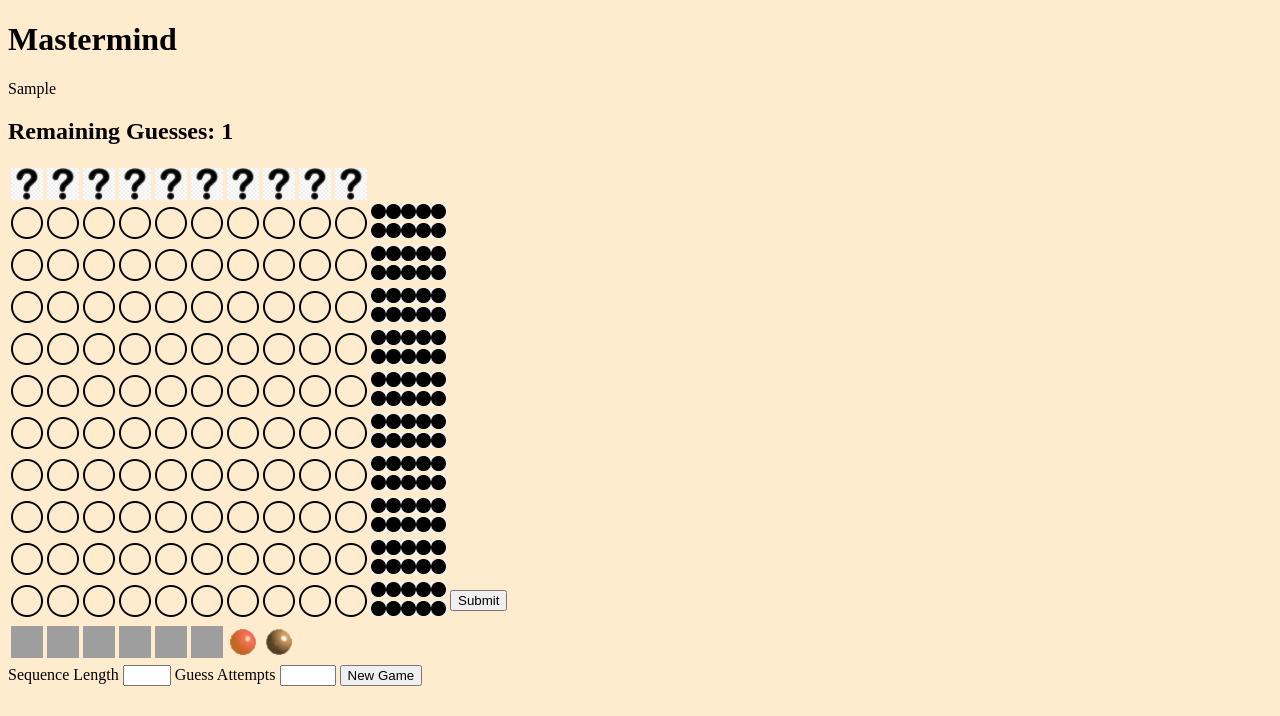
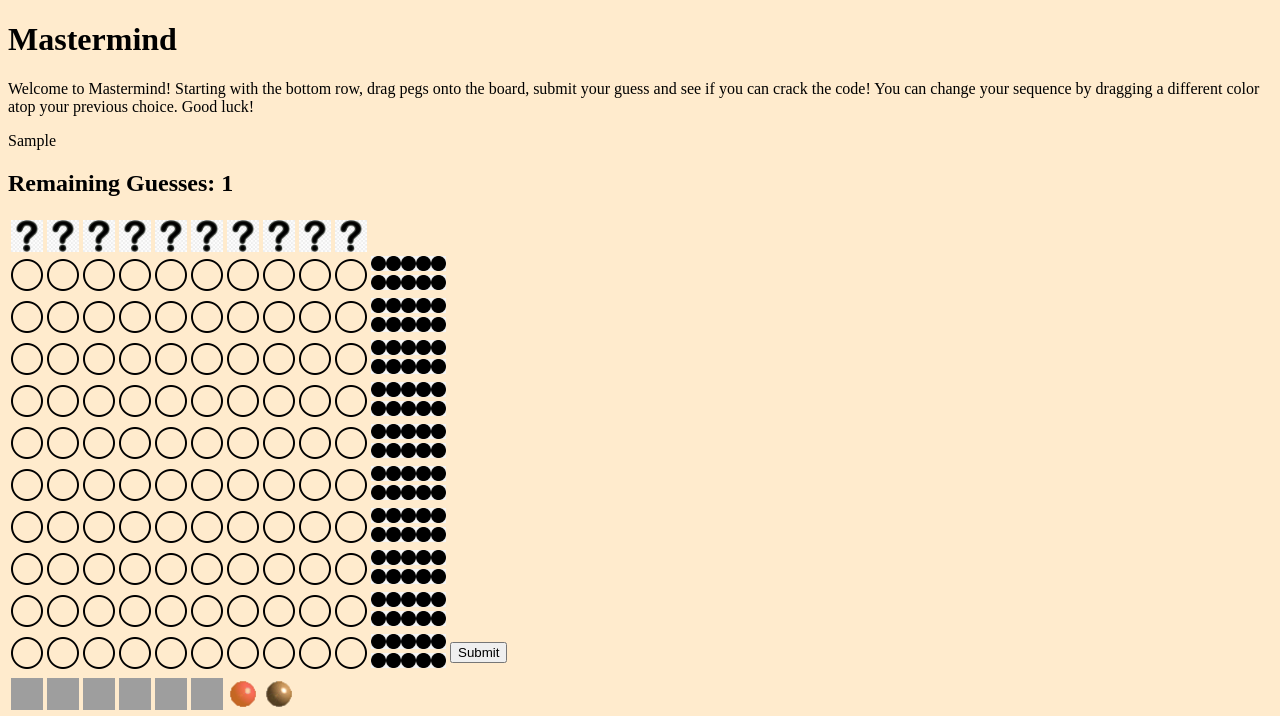
Before and after one commit to jwhudnall/mastermind, a Flask app: template templates/index.html in a window 1280 px wide. Shown: the top 716 px of the page. Run offline with Flask 2, Linux system fonts and the light colour scheme; the template is opened without the code that fills it: most values are stand-ins (such as "Sample title", 1, 10 or a date in 2020); some libraries are stand-ins or nearby versions; grey boxes are pictures that could not be loaded.

Commit message:
Add basic instructions

```diff
--- a/templates/index.html
+++ b/templates/index.html
@@ -11,6 +11,10 @@
 
 <body>
   <h1>Mastermind</h1>
+  <p>Welcome to Mastermind! Starting with the bottom row, drag pegs onto the board, submit your guess and see
+    if you can crack the code! You can change your sequence by dragging a different color atop your previous choice.
+    Good luck!
+  </p>
   {% if game %}
   <p>{{game.winning_sequence}}</p>
   <h2>Remaining Guesses: <span id="numGuessesLeft">{{game.remaining_guess_count}}</span></h2>
```
